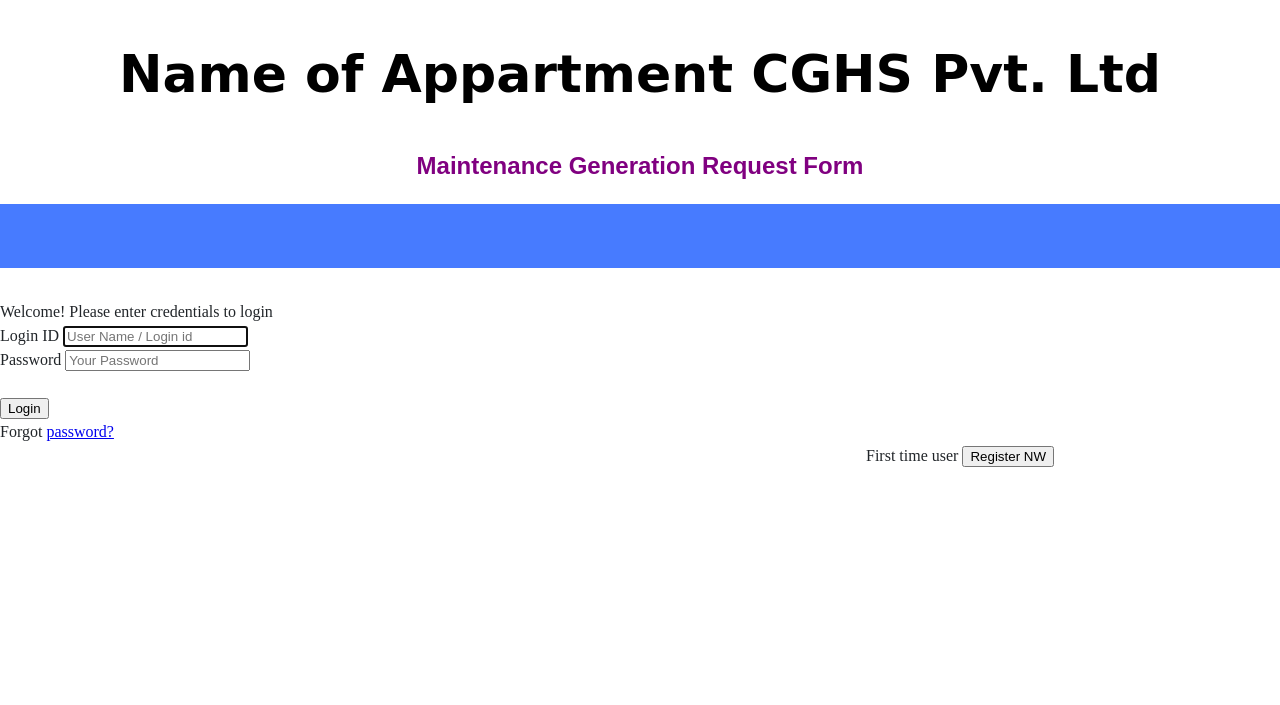
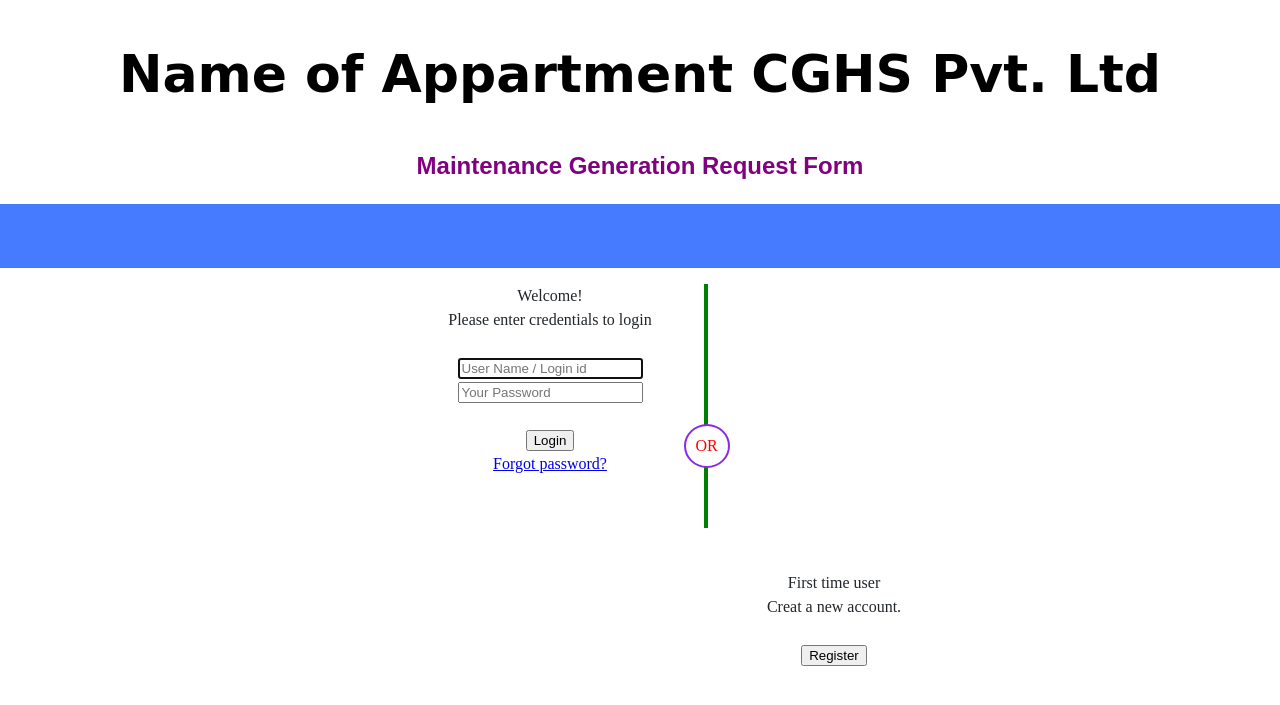
Before and after one commit to tanwar-abhi/Member-Dues-Generator, a Flask app: page /login in a window 1280 px wide. Shown: the top 705 px of the page. Run offline with Flask 3, Linux system fonts and the light colour scheme.

Commit message:
login page updated

```diff
--- a/app.py
+++ b/app.py
@@ -13,8 +13,8 @@ app.config["SESSION_PERMANENT"] = False
 app.config["SESSION_TYPE"] = "filesystem"
 Session(app)
 
-
-
+# Running app in debug mode
+# app.run(debug=True)
 
 @app.route("/")
 def index():
@@ -79,11 +79,11 @@ def getQueryInputs():
 
 
     if request.method == "GET":
-        if request.args.get("queryButton") == "logout":
+        if request.args.get("selection") == "logout":
             session["name"] = None
             return redirect("/")
 
-        elif request.args.get("queryButton") == "defaulter":
+        elif request.args.get("selection") == "defaulter":
             return render_template("defaulterQuery.html")
 
     return render_template("queryData.html")
--- a/static/styles.css
+++ b/static/styles.css
@@ -55,21 +55,22 @@ body {
 /* vertical line */
 .vl {
     position: absolute;
-    left: 50%;
-    transform: translate(-50%);
-    border: 2px solid #ddd;
-    height: 175px;
+    left: 55%;
+    border: 2px solid green;
+    height: 240px;
 }
 
 /* text inside the vertical line */
 .vl-innertext {
     position: absolute;
-    top: 50%;
-    transform: translate(-50%, -50%);
-    background-color: #f1f1f1;
-    border: 1px solid #ccc;
+    top: 53%;
+    left: 53.4%;
+    /* transform: translate(-50%, -50%); */
+    background-color: white;
+    border: 2px solid blueviolet;
     border-radius: 50%;
     padding: 8px 10px;
+    color:red;
 }
 
 
@@ -80,21 +81,20 @@ body {
 
 
 .login-form-left{
+    /* border: 2px solid black; */
     float: left;
     text-align: center;
-    margin-left: 20px;
-    margin-top: 20px;
-    /* margin-left: 50px; */
-    /* background-color: #dd4b39 */
+    width: 500px;
+    margin: 0px 10px 50px 300px;
 }
 
-.login-form-register{
+
+.form-register{
+    /* border: 2px solid black; */
     float: right;
-    /* display: inline-block; */
-    margin: auto;
-    width: 50%;
+    margin: 45px 350px 50px 20px;
+    width: 15%;
     text-align: center;
-    /* background-color: #04AA6D */
 }
 
 
@@ -110,8 +110,7 @@ input[type=submit] {
 .jumbotron {
     background-color: #477bff;
     color: #fff;
-    /* color: #212529; */
-    margin-bottom: 2rem;
+    margin-bottom: 1rem;
     padding: 2rem 1rem;
     text-align: center;
 }
--- a/templates/login.html
+++ b/templates/login.html
@@ -2,35 +2,40 @@
 
 {% block body %}
 
-	<!-- <div class="login-form-left"> -->
-	<div>
+	<div class="login-form-left">
+	<!-- <div> -->
 		<form action="/login" method="post">
 			<div>
 			<!-- <div class="contianer"> -->
-				Welcome! Please enter credentials to login
+				Welcome! <br>Please enter credentials to login
+				<br><br>
+				<input autocomplete="off" autofocus name="userName" placeholder="User Name / Login id" type="text" required>
 				<br>
-				Login ID <input autocomplete="off" autofocus name="userName" placeholder="User Name / Login id" type="text" required>
-				<br>
-				Password <input autocomplete="off" autofocus name="password" placeholder="Your Password" type="password" required>
+				<input autocomplete="off" name="password" placeholder="Your Password" type="password" required>
 				<br><br>
 				<div>
 					<button type="submit">Login</button>
+					<!-- <span class="psw">Forgot <a href="/resetpwd">password?</a></span> -->
+					<br>
+					<a href="/resetpwd"> Forgot password? </a>
 				</div>
-				<span class="psw">Forgot <a href="/resetpwd">password?</a></span>
 			</div>
 		</form>
 	</div>
 
+	<div class="vl"></div>
+	<div class="vl-innertext">OR</div>
 
 
-	<div class="login-form-register">
-		</form action="/register" method="post">
+	<div class="form-register">
+		</form action="/register" method="get">
 			<div>
 				<!-- <div class="hide-md-lg">
 					<p>Or sign in manually:</p>
 				</div> -->
-				First time user
-				<button type="submit" value="Regi"> Register NW</button>
+				First time user<br>
+				Creat a new account.<br><br>
+				<button type="submit" value="Regi"> Register</button>
 			</div>
 		</form>
 	</div>
```
Also changed, not shown: templates/postLogin.html (+8 -8 lines).
